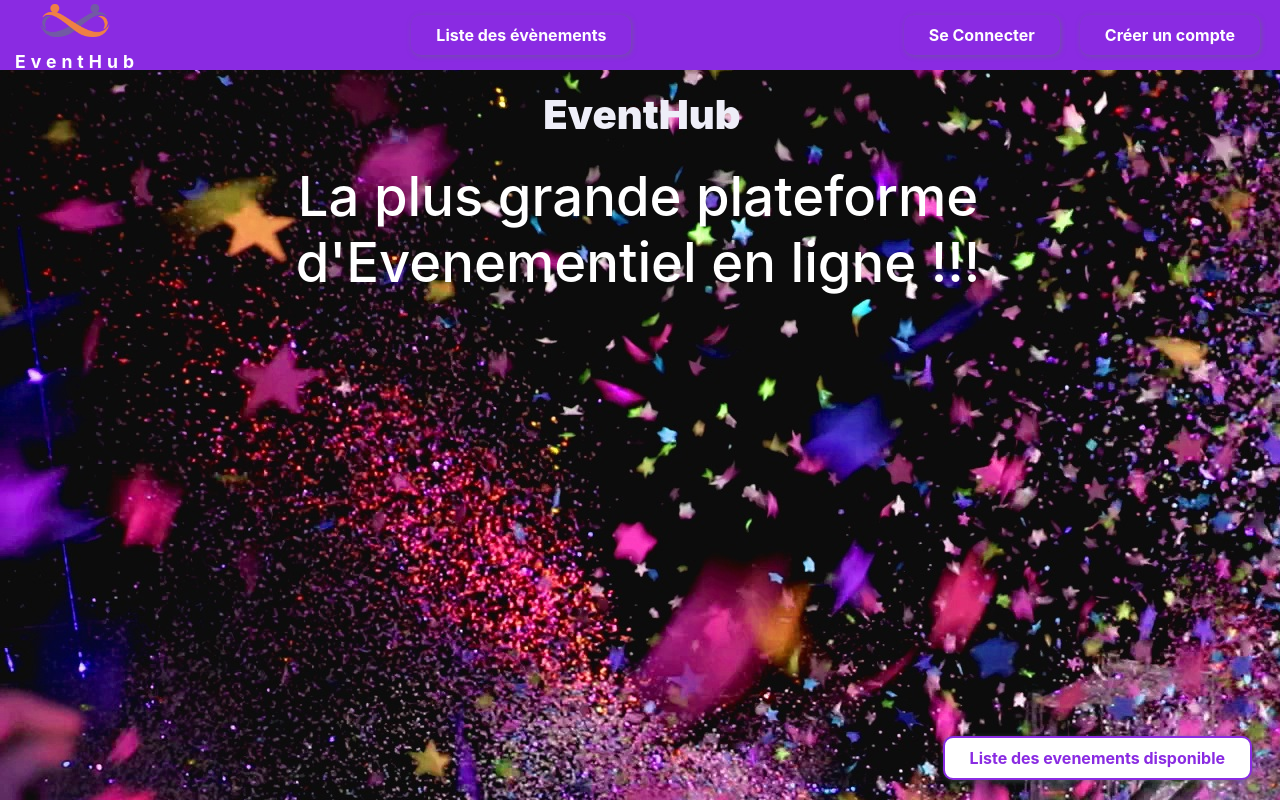
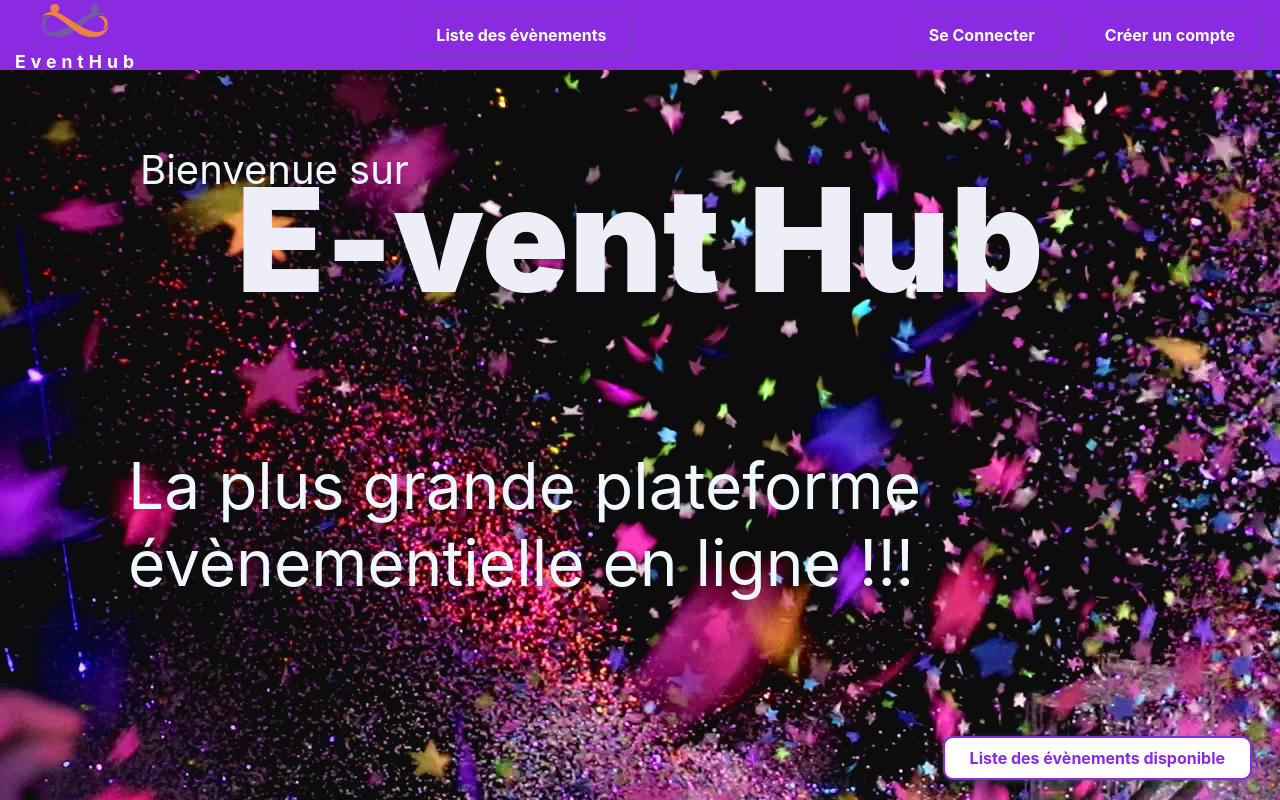
Before and after one commit to soromoisedev/EventHub, a React (Create React App) app: page / in a window 1280 px wide. Shown: the top 800 px of the page. Built offline with nearby package versions, Linux system fonts and the light colour scheme.

Commit message:
mise à jour du home page

```diff
--- a/src/pages/home/home.css
+++ b/src/pages/home/home.css
@@ -12,13 +12,23 @@
   width: 100%;
   height: 100vh;
   margin-top: 0px;
-  /* position: relative; */
-  /* background: #250f3a; */
-  /* justify-content: space-between; */
+  padding: 70px 0 0 0;
+}
+.smallDescr {
+  font-size: 4rem;
+  margin: 120px 0 0 0;
+}
+.welcome {
+  margin: 0 0 -42px 12px;
+  padding: 0;
+  font-size: 2.5rem;
+}
+.wel {
+  margin: 75px 0 0 0;
 }
 .presentationText {
   color: aliceblue;
-  padding: 10px 30px;
+  margin: 0 auto;
   width: 80%;
 }
 .presentationText h1 {
@@ -39,6 +49,7 @@
 .animate__bounce {
   display: inline-block;
   margin: 0 0.5rem;
+
 
   animation: lightSpeedInLeft; /* referring directly to the animation's @keyframe declaration */
   animation-duration: 3s; /* don't forget to set a duration! */
@@ -61,7 +72,11 @@
 }
 .presentationText .appName {
   color: rgb(238, 238, 248);
+  padding: 0;
+  margin: 0;
   font-weight: 900;
+  font-size: 9rem;
+  text-align: center;
 }
 .presentationBottomButton {
   display: flex;
@@ -154,14 +169,6 @@
 
 /****************** RESPONSIVE ******************/
 
-@media screen and (max-width: 1300px) {
-  .presentationInfoBox {
-    /* margin: 10px 10px; */
-  }
-  .presentationText h1 {
-    font-size: 2.5rem;
-  }
-}
 @media screen and (max-width: 1200px) {
   .presentationBox {
     display: block;
--- a/src/pages/home/home.js
+++ b/src/pages/home/home.js
@@ -13,10 +13,14 @@ function HomePage() {
 			<div className="presentationBox">
 				<div className="presentationImage"></div>
 				<div className="presentationText">
-					<h1>{<span className="appName animate__animated">EventHub</span>}</h1>
-					<p className="animate__bounce">
-						La plus grande plateforme d'Evenementiel en ligne !!!
-					</p>
+					<div className="wel">
+						<div className="welcome">Bienvenue sur</div>
+						<div className="appName">E-vent Hub</div>
+					</div>
+
+					<div className="smallDescr">
+						La plus grande plateforme évènementielle en ligne !!!
+					</div>
 					{/* <div className="presentationInfoBox">
 						EventHub vous permet d'acheter vos ticket pour les evenements que vous aimez, et cela
 						sans vous deplacer de chez vous.
@@ -25,13 +29,13 @@ function HomePage() {
 					</div> */}
 					<div className="presentationBottomButton animate_button">
 						<Link to="/eventList" className="myButton">
-							Liste des evenements disponible
+							Liste des évènements disponible
 						</Link>
 					</div>
 				</div>
 			</div>
 			<div className="H1">
-				<h1>Pourquoi EventHub ??</h1>
+				<h1>Pourquoi E-vent Hub ??</h1>
 			</div>
 			<div className="container">
 				<div className="row">
```
